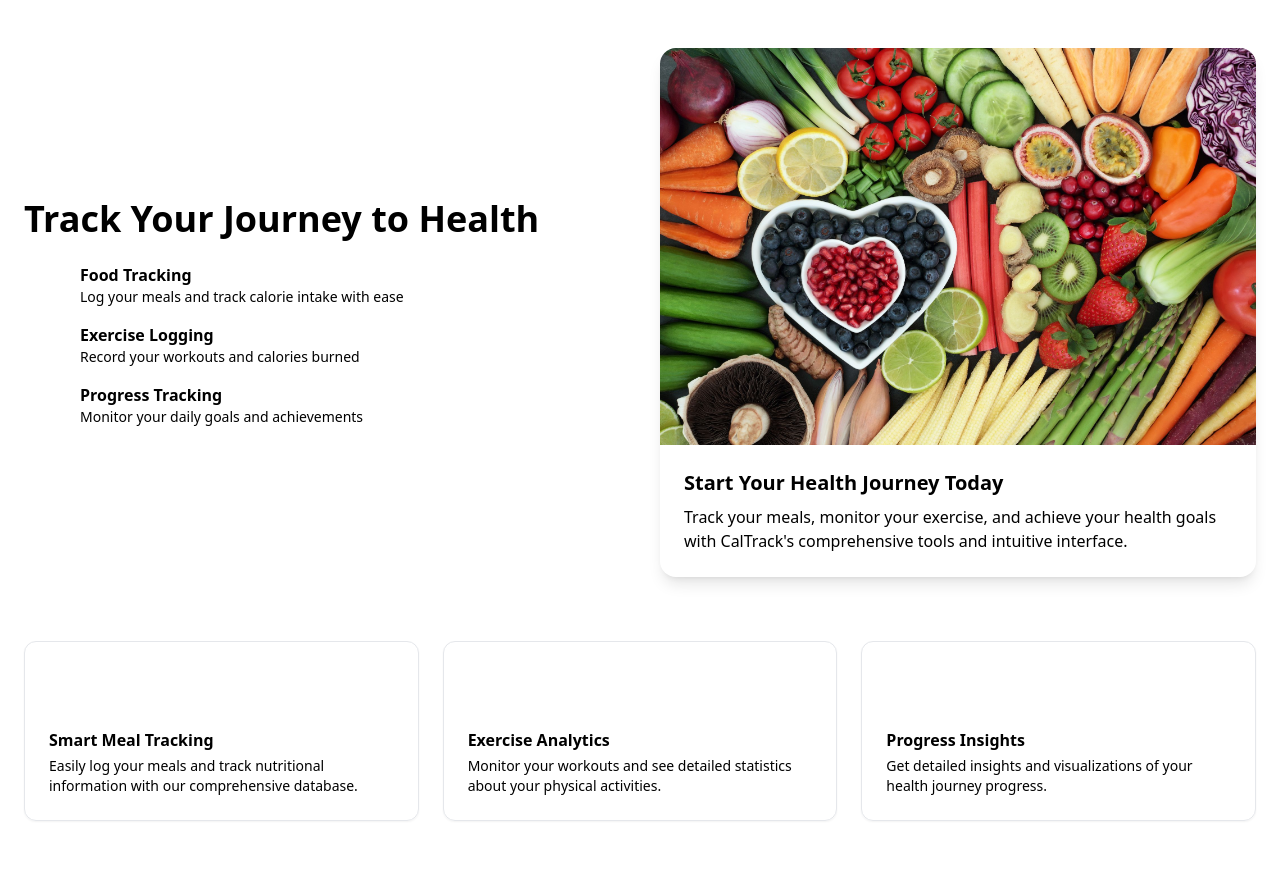
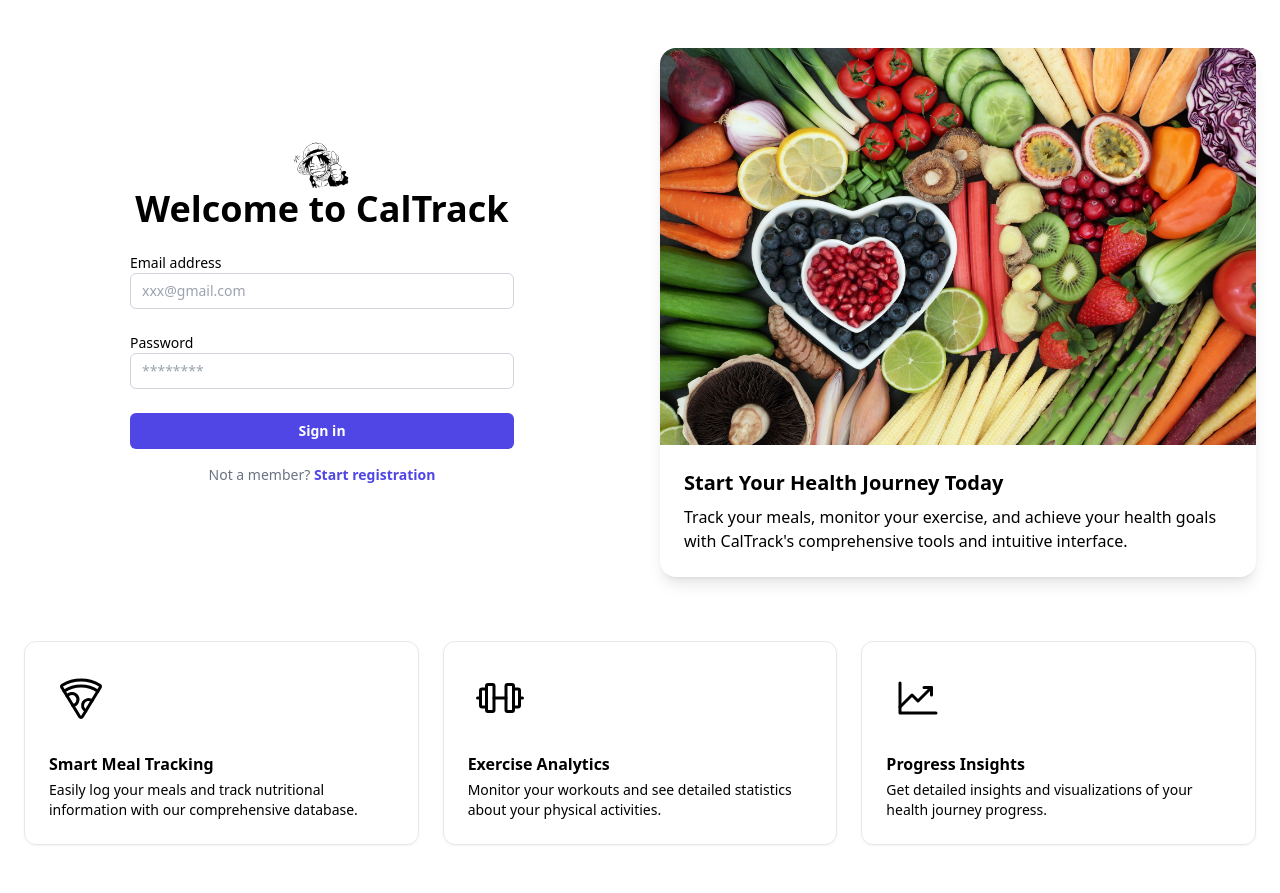
Before and after one commit to survivzhang/webTeam51, a Flask app: page /homepage in a window 1280 px wide. Before the commit the page ends 821 px from the top, so only its background shows below. Run offline with Flask 3, Linux system fonts and the light colour scheme; style sheets or scripts are compiled from the project's sources; some libraries are stand-ins or nearby versions.

Commit message:
sign in /sign up component added

```diff
--- a/templates/homepage.html
+++ b/templates/homepage.html
@@ -14,64 +14,64 @@
       <!-- Header Section -->
       <section class="grid md:grid-cols-2 gap-10 items-center">
         <div class="space-y-6">
-          <h1 class="text-3xl md:text-4xl font-bold">
-            Track Your Journey to Health
-          </h1>
-
-          <div class="space-y-4">
-            <div class="flex items-start gap-4">
-              <div class="bg-primary-light p-2 rounded-xl">
-                <svg
-                  class="w-6 h-6 text-primary"
-                  fill="currentColor"
-                  viewBox="0 0 24 24"
+          <div class="sm:mx-auto sm:w-full sm:max-w-sm">
+            <img
+              class="mx-auto h-12 w-auto"
+              src="{{ url_for('static', filename='images/logo.svg') }}"
+              alt="CalTrack Logo"
+            />
+            <h2 class="text-4xl font-bold text-center">Welcome to CalTrack</h2>
+          </div>
+          <div
+            class="space-y-4 mt-10 sm:mx-auto sm:w-full sm:max-w-sm flex flex-col"
+          >
+            <form class="space-y-6" action="#" method="POST">
+              <div>
+                <label for="name" class="block text-sm font-medium text-text"
+                  >Email address</label
                 >
-                  <!-- <path d="M..." /> -->
-                </svg>
+                <input
+                  type="email"
+                  name="email"
+                  id="email"
+                  required
+                  class="block w-full rounded-md bg-white px-3 py-1.5 text-base text-gray-900 outline-1 -outline-offset-1 outline-gray-300 placeholder:text-gray-400 focus:outline-2 focus:-outline-offset-2 focus:outline-indigo-600 sm:text-sm/6"
+                  placeholder="xxx@gmail.com"
+                />
               </div>
               <div>
-                <h3 class="font-semibold">Food Tracking</h3>
-                <p class="text-muted text-sm">
-                  Log your meals and track calorie intake with ease
-                </p>
-              </div>
-            </div>
-
-            <div class="flex items-start gap-4">
-              <div class="bg-secondary-light p-2 rounded-xl">
-                <svg
-                  class="w-6 h-6 text-secondary"
-                  fill="currentColor"
-                  viewBox="0 0 24 24"
+                <label
+                  for="password"
+                  class="block text-sm font-medium text-text"
+                  >Password</label
                 >
-                  <!-- <path d="M..." /> -->
-                </svg>
+                <input
+                  type="password"
+                  name="password"
+                  id="password"
+                  required
+                  class="block w-full rounded-md bg-white px-3 py-1.5 text-base text-gray-900 outline-1 -outline-offset-1 outline-gray-300 placeholder:text-gray-400 focus:outline-2 focus:-outline-offset-2 focus:outline-indigo-600 sm:text-sm/6"
+                  placeholder="********"
+                />
               </div>
               <div>
-                <h3 class="font-semibold">Exercise Logging</h3>
-                <p class="text-muted text-sm">
-                  Record your workouts and calories burned
-                </p>
+                <button
+                  type="submit"
+                  class="flex w-full justify-center rounded-md bg-indigo-600 px-3 py-1.5 text-sm/6 font-semibold text-white shadow-xs hover:bg-indigo-500 focus-visible:outline-2 focus-visible:outline-offset-2 focus-visible:outline-indigo-600"
+                >
+                  Sign in
+                </button>
               </div>
-            </div>
-
-            <div class="flex items-start gap-4">
-              <div class="bg-accent-light p-2 rounded-xl">
-                <svg
-                  class="w-6 h-6 text-accent"
-                  fill="currentColor"
-                  viewBox="0 0 24 24"
-                >
-                  <!-- <path d="M..." /> -->
-                </svg>
-              </div>
-              <div>
-                <h3 class="font-semibold">Progress Tracking</h3>
-                <p class="text-muted text-sm">
-                  Monitor your daily goals and achievements
-                </p>
-              </div>
-            </div>
+            </form>
+            <p class="mt-10 text-center text-sm text-gray-500">
+              Not a member?
+              <a
+                href="#"
+                class="font-semibold text-indigo-600 hover:text-indigo-500"
+              >
+                Start registration
+              </a>
+            </p>
           </div>
         </div>
 
@@ -97,13 +97,11 @@
       <section class="grid md:grid-cols-3 gap-6">
         <div class="bg-card rounded-xl p-6 shadow-sm border border-border">
           <div class="bg-primary-light p-2 inline-block rounded-xl mb-4">
-            <svg
-              class="w-6 h-6 text-primary"
-              fill="currentColor"
-              viewBox="0 0 24 24"
-            >
-              <!-- <path d="M..." /> -->
-            </svg>
+            <img
+              src="{{ url_for('static', filename='images/food.svg') }}"
+              class="w-12 h-12 text-primary"
+              alt="Food icon"
+            />
           </div>
           <h3 class="font-semibold mb-1">Smart Meal Tracking</h3>
           <p class="text-muted text-sm">
@@ -114,13 +112,11 @@
 
         <div class="bg-card rounded-xl p-6 shadow-sm border border-border">
           <div class="bg-secondary-light p-2 inline-block rounded-xl mb-4">
-            <svg
-              class="w-6 h-6 text-secondary"
-              fill="currentColor"
-              viewBox="0 0 24 24"
-            >
-              <!-- <path d="M..." /> -->
-            </svg>
+            <img
+              src="{{ url_for('static', filename='images/gym.svg') }}"
+              class="w-12 h-12 text-primary"
+              alt="Food icon"
+            />
           </div>
           <h3 class="font-semibold mb-1">Exercise Analytics</h3>
           <p class="text-muted text-sm">
@@ -131,13 +127,11 @@
 
         <div class="bg-card rounded-xl p-6 shadow-sm border border-border">
           <div class="bg-accent-light p-2 inline-block rounded-xl mb-4">
-            <svg
-              class="w-6 h-6 text-accent"
-              fill="currentColor"
-              viewBox="0 0 24 24"
-            >
-              <!-- <path d="M..." /> -->
-            </svg>
+            <img
+              src="{{ url_for('static', filename='images/trend.svg') }}"
+              class="w-12 h-12 text-primary"
+              alt="Food icon"
+            />
           </div>
           <h3 class="font-semibold mb-1">Progress Insights</h3>
           <p class="text-muted text-sm">
```
Also changed, not shown: static/images/food.svg (added), static/images/gym.svg (added), static/images/logo.svg (added), static/images/trend.svg (added), 1 other file.
